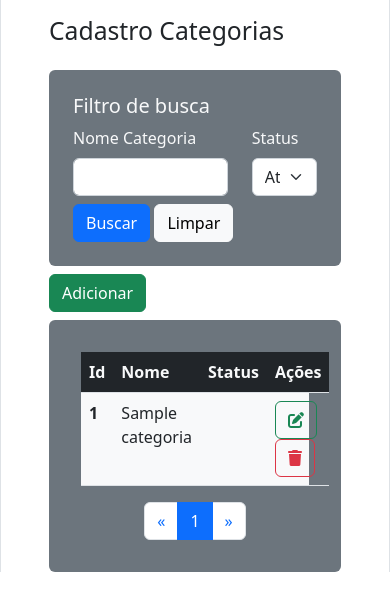
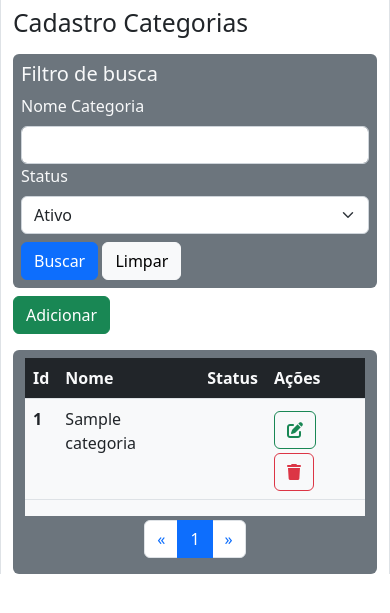
Before and after one commit to alvesgeraldo/lojazpecas, a PHP site: page /sistema/categoria-produto.php in a window 390 px wide. Shown: the part 56-669 px from the top of the page. Run offline with PHP 8.4, Linux system fonts and the light colour scheme; tables that the repository leaves empty or names only in its code hold one stand-in row (values such as "Sample post"); data that the repository does not hold is empty; some libraries are stand-ins or nearby versions.

Commit message:
Ajustes responsividade

```diff
--- a/www/sistema/categoria-produto.php
+++ b/www/sistema/categoria-produto.php
@@ -31,19 +31,19 @@
   <?php require 'menu.php'; ?>
 
   <!-- Div principal -->
-  <div class="container px-5 border-start border-end">
+  <div class="container  border-start border-end">
     <!-- Título -->
-    <h2 class="py-3">Cadastro Categorias</h2>
+    <h2 class="py-2">Cadastro Categorias</h2>
     <!-- Div form busca -->
-    <div class="container p-4 rounded bg-secondary">
+    <div class="container p-2 rounded bg-secondary">
       <h5 class="text-light">Filtro de busca</h5>
       <form action="categoria-produto.php?acao=buscaCategoria" method="post">
         <div class="row text-light">
-          <div class="col-8">
+          <div class="col-md-8">
             <label for="nome" class="form-label">Nome Categoria</label>
             <input class="form-control" type="text" name="nome-categoria" id="nome">
           </div>
-          <div class="col-4">
+          <div class="col-md-4">
             <label for="status" class="form-label">Status</label>
             <select class="form-select" name="status-categoria">
               <option value="1">Ativo</option>
@@ -59,23 +59,23 @@
     </div>
     <!-- Botão adicionar -->
     <div class="my-2">
-        <a class="btn btn-success" onclick="on()">Adicionar</a>
-        <div class="d-inline ms-3"><strong><?= $msg ?></strong></div>
+        <a class="btn btn-success me-3 mb-2" onclick="on()">Adicionar</a>
+        <div class="d-md-inline text-center"><strong><?= $msg ?></strong></div>
     </div>
 
     <!-- Div overlay adicionar categorias -->
 
     <div id="overlay-adicionar">
-      <div class="container bg-secondary text-light rounded p-5 mt-5">
+      <div class="container bg-secondary text-light rounded p-2 mt-5">
         <div>
           <h5 id="titulo">Cadastrar nova categoria</h5>
           <form id="form-categoria" action="script-categoria.php?acao=cadastrar" method="post">
             <div class="row">
-              <div class="col-8">
+              <div class="col-md-8">
                 <label for="nome" class="form-label">Nome Categoria</label>
                 <input class="form-control" type="text" name="nome-categoria" id="nome-cadastro">
               </div>
-              <div class="col-4">
+              <div class="col-md-4">
                 <label for="status" class="form-label">Status</label>
                 <select id="status" class="form-select" name="status-categoria">
                   <option value="1">Ativo</option>
@@ -93,8 +93,8 @@
     </div>
 
     <!-- Div table lista -->
-    <div class="container p-3 rounded bg-secondary">
-      <div class="bg-light m-3">
+    <div class="container pt-1 mb-2 rounded bg-secondary">
+      <div class="bg-light my-1 table-responsive">
         <table class="table">
           <thead class="bg-dark text-light">
             <tr>
@@ -118,7 +118,7 @@
                   }
                 ?></td>
                 <td>
-                  <button class="btn btn-outline-success" onclick="editarCategoria(<?=$categoria['id_categoria']?>, '<?= $categoria['nome_categoria'] ?>')"><i class="fa-solid fa-pen-to-square"></i></button>
+                  <button class="btn btn-outline-success my-1" onclick="editarCategoria(<?=$categoria['id_categoria']?>, '<?= $categoria['nome_categoria'] ?>')"><i class="fa-solid fa-pen-to-square"></i></button>
                   <button class="btn btn-outline-danger" onclick="excluirCategoria(<?=$categoria['id_categoria']?>, '<?= $categoria['nome_categoria'] ?>')"><i class="fa-solid fa-trash"></i></button>
                 </td>
               </tr>
```
